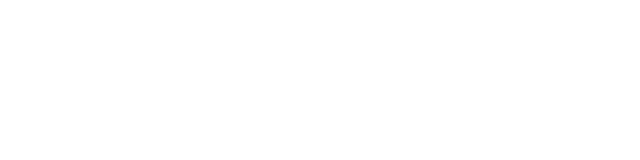
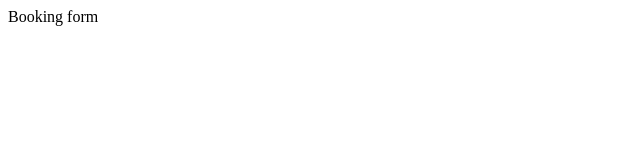
Before and after one commit to AgaPiotrowska/booking_form_vue, a Vue app: page / in a window 1280 px wide. Shown: the top 160 px of the page, without its empty margins (0-640 px from the left). Built offline with nearby package versions, Linux system fonts and the light colour scheme.

Commit message:
init repo

```diff
--- a/src/App.vue
+++ b/src/App.vue
@@ -1,5 +1,6 @@
 <template>
   <div id="app">
+    <BookingForm/>
   </div>
 </template>
 
--- a/src/components/BookingForm.vue
+++ b/src/components/BookingForm.vue
@@ -1,11 +1,11 @@
 <template>
-  <div>Hello</div>
+  <div>Booking form</div>
 </template>
 
 <script>
-export default {
-  components: 'BookingForm',
-}
+// export default {
+//
+// }
 </script>
 
 <style>
```
